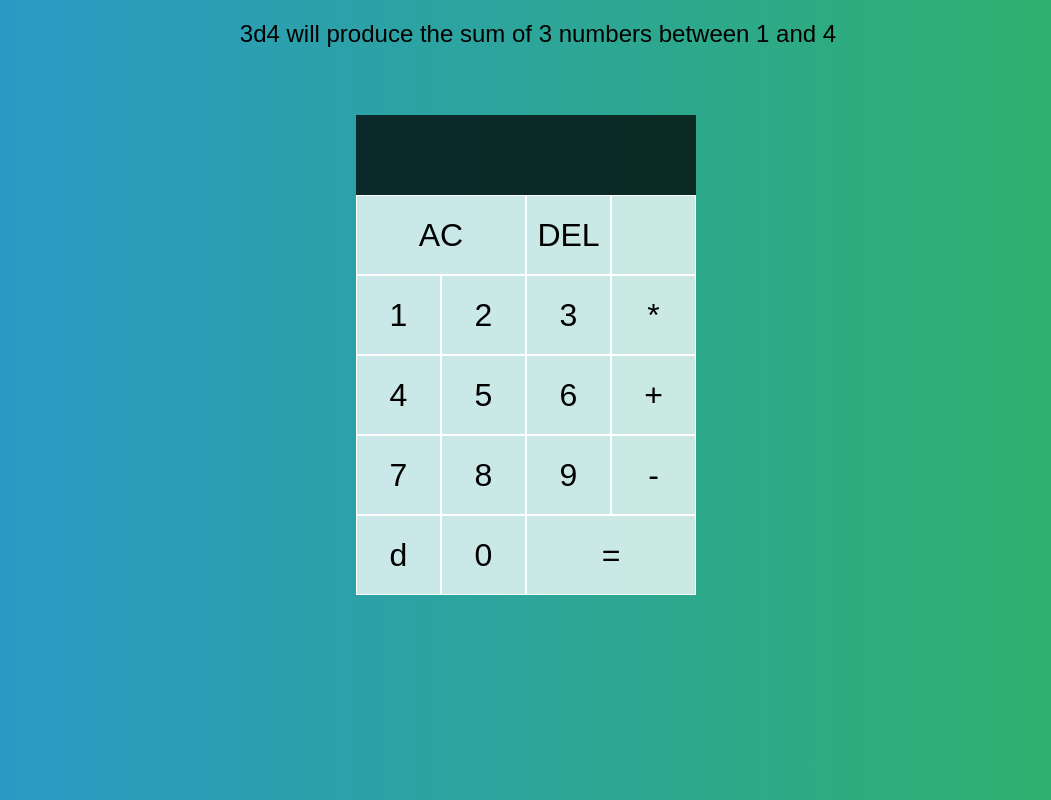
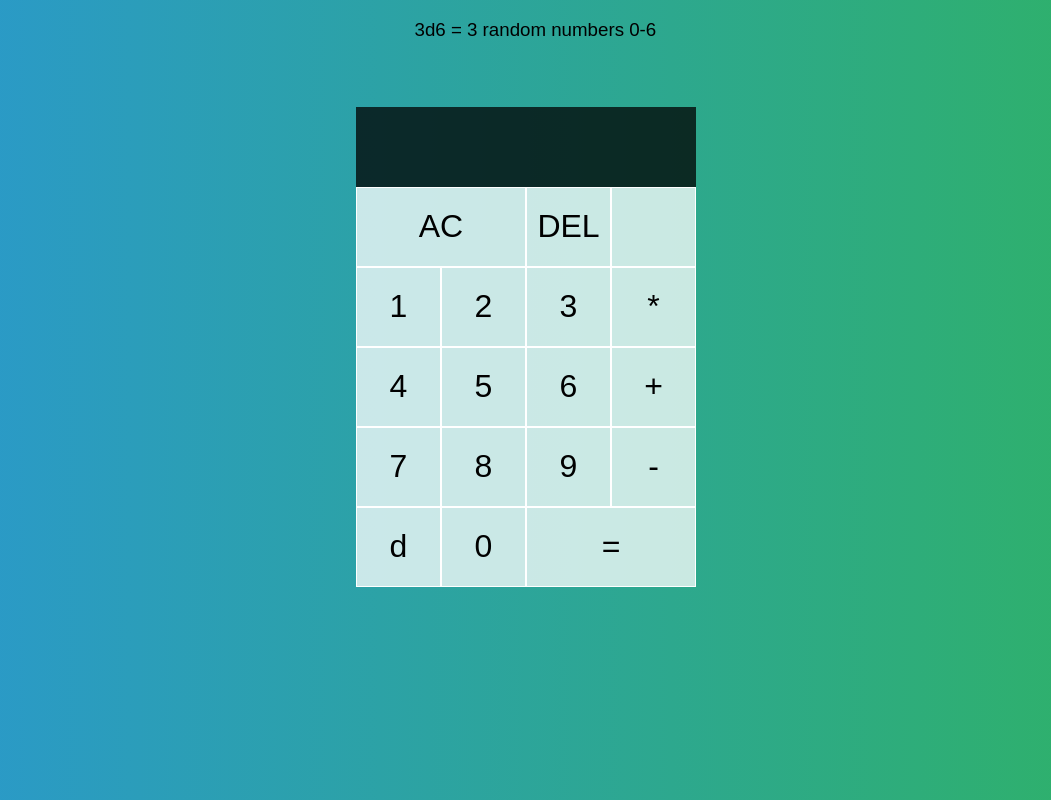
Before and after one commit to wcstrickland/rpgDiceCalculator, a plain HTML site: page index.html in a window 1280 px wide. Shown: the whole page, without its empty margins (114-1165 px from the left). Drawn offline with Linux system fonts and the light colour scheme.

Commit message:
spaceing

```diff
--- a/index.html
+++ b/index.html
@@ -9,7 +9,7 @@
   <script src="script.js" defer></script>
 </head>
 <body style="display: flex;justify-content: start;align-items: center;flex-direction: column;height: 100vh;">
-  <h2 style="margin-left:1em;">3d4 will produce the sum of 3 numbers between 1 and 4</h2>
+  <h3 style="margin-left:1em;">3d6 = 3 random numbers 0-6</h3>
   <h4 id="roll"></h4>
   <div class="calculator-grid">
     <div class="output">
```
